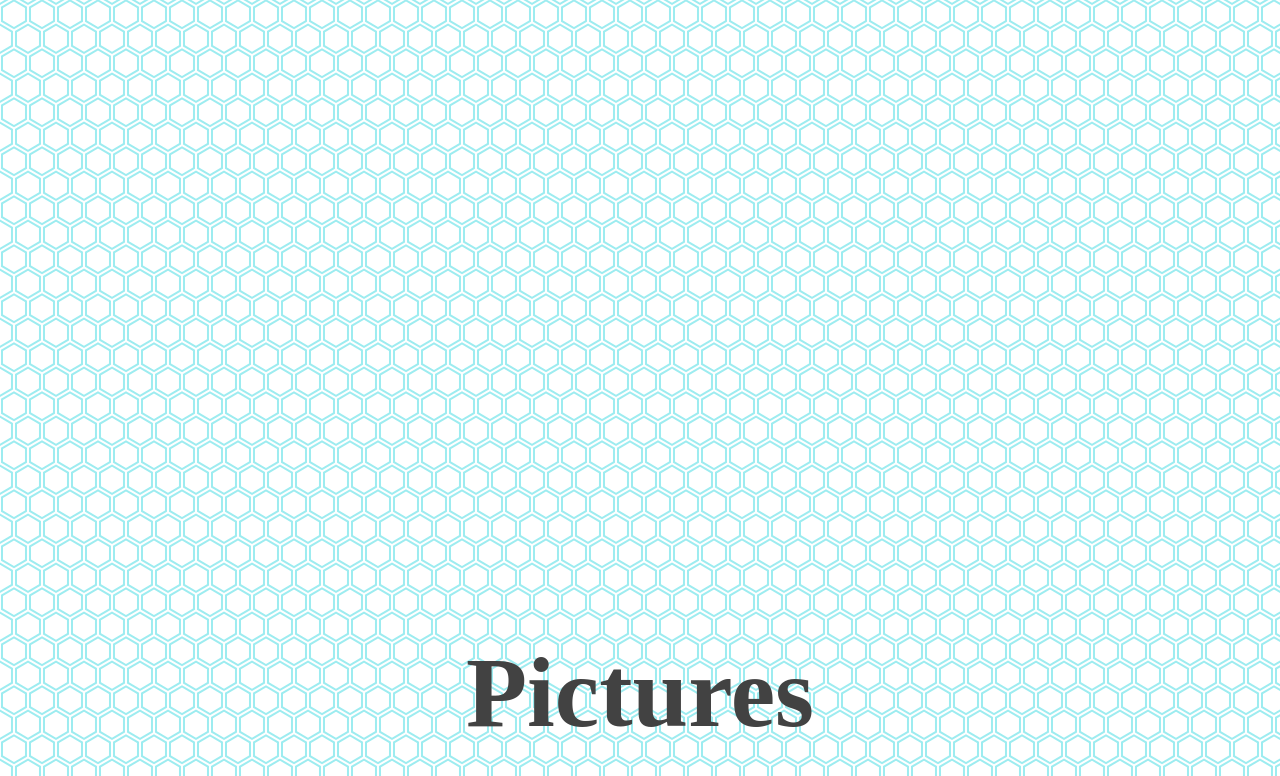
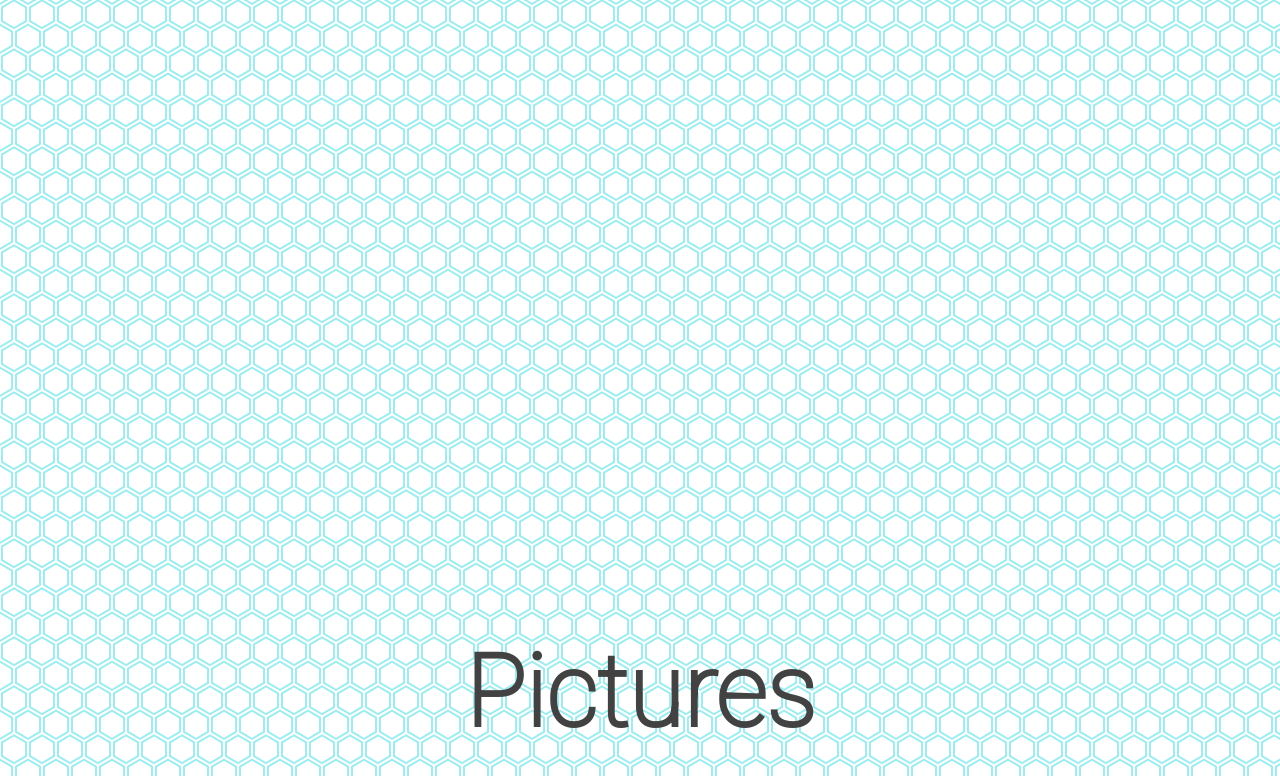
Before and after one commit to Rcatarata/dark-mode, a plain HTML site: page index.html in a window 1280 px wide. Shown: the part 549-1325 px from the top of the page. Drawn offline with Linux system fonts and the light colour scheme.

Commit message:
updating html and css

```diff
--- a/index.html
+++ b/index.html
@@ -5,6 +5,7 @@
     <meta name="viewport" content="width=device-width, initial-scale=1.0">
     <title>Dark Mode</title>
     <link rel="icon" type="image/png" href="favicon.png">
+    <link href="https://fonts.googleapis.com/css2?family=Roboto:wght@100&display=swap" rel="stylesheet">
     <link rel="stylesheet" href="https://cdnjs.cloudflare.com/ajax/libs/font-awesome/5.10.2/css/all.min.css"/>
     <link rel="stylesheet" href="style.css">
 </head>
--- a/style.css
+++ b/style.css
@@ -24,6 +24,7 @@
   html {
     box-sizing: border-box;
     scroll-behavior: smooth;
+    font-family: 'Roboto', sans-serif;
   }
 
   body {
@@ -44,6 +45,7 @@
   h1 {
     font-size: 100px;
     margin-bottom: 0;
+    font-family: 'Roboto', sans-serif;
   }
 
   h2 {
```
